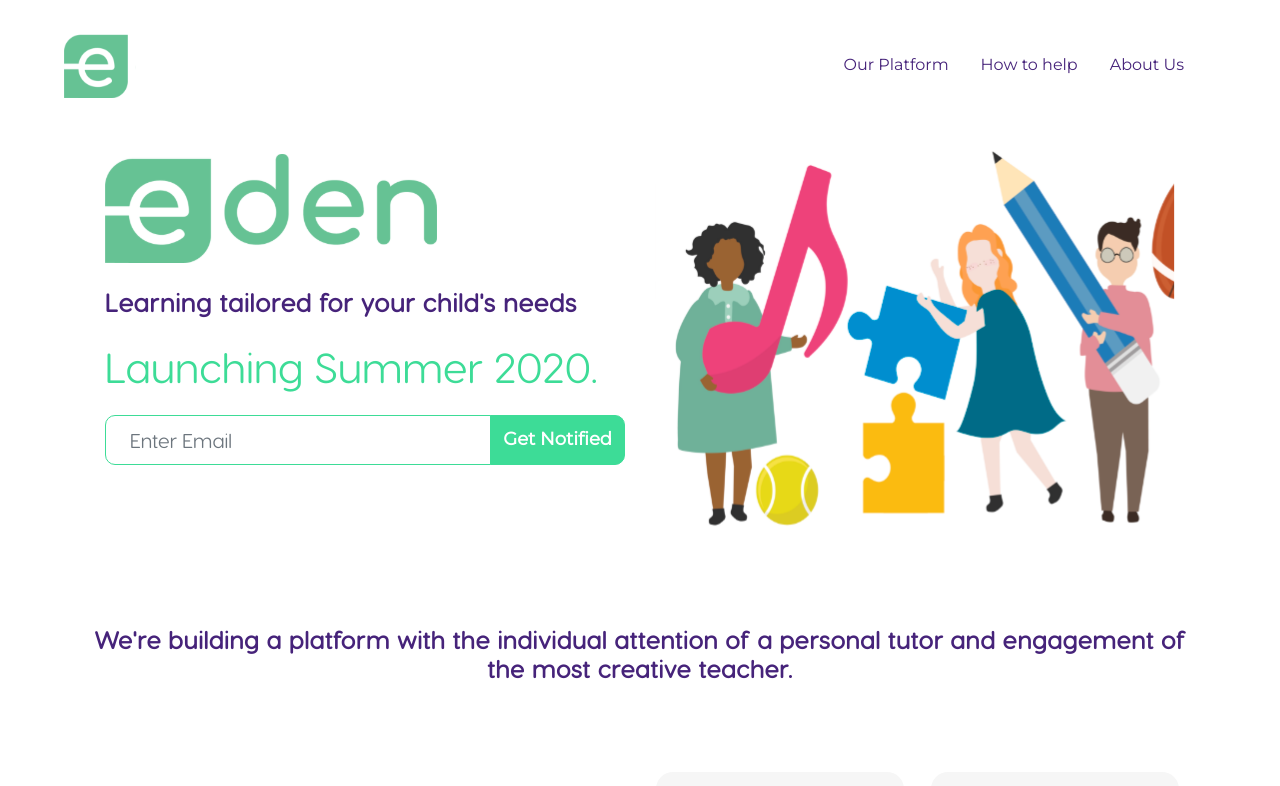
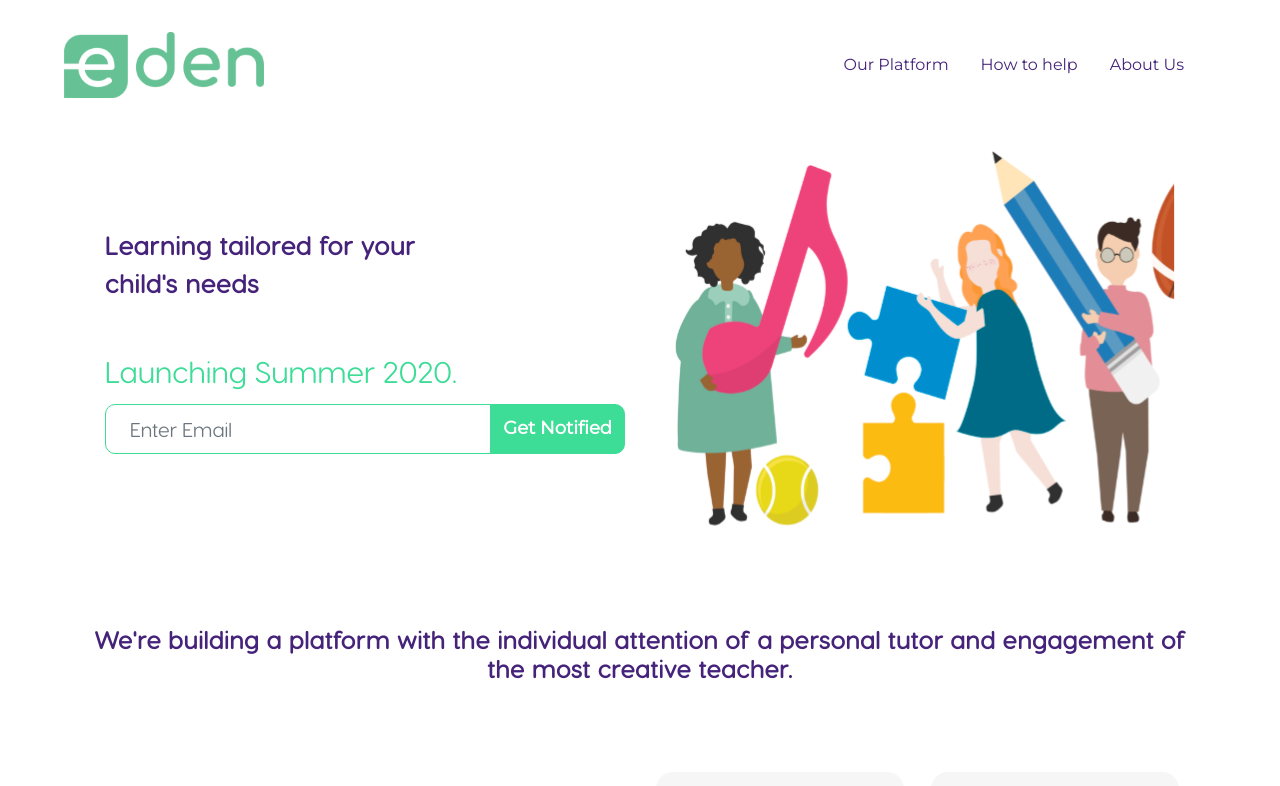
Before and after one commit to eden-learning/eden-client, a React (Create React App) app: page / in a window 1280 px wide. Shown: the top 786 px of the page. Built offline with nearby package versions, Linux system fonts and the light colour scheme.

Commit message:
feature:remove logo from hero section.

```diff
--- a/src/components/EmailForm.js
+++ b/src/components/EmailForm.js
@@ -2,7 +2,6 @@
 import PropTypes from 'prop-types';
 import $ from 'jquery';
 import airtableFns from '../services/airtableSvc';
-import logo from '../assets/eden-logo.svg';
 
 export default function EmailForm({ className }) {
   const [email, setEmail] = useState('');
@@ -24,11 +23,11 @@
 
   return (
     <div className={className}>
-      <img className="logo mt-4" src={logo} alt="eden logo" />
-      <h3 className="hero-section-text mt-4 mb-4">
-        Learning tailored for your child&apos;s needs
+      <h3 className="hero-section-text hero-section-text-top  mt-5">
+        Learning tailored for your
       </h3>
-      <h4 className="hero-section-title mb-4">Launching Summer 2020.</h4>
+      <h3 className="hero-section-text mb-5">child&apos;s needs</h3>
+      <h4 className="hero-section-title">Launching Summer 2020.</h4>
       <form className="input-group mb-3" onSubmit={handleSubmit}>
         <input
           type="email"
--- a/src/components/HeroSection.js
+++ b/src/components/HeroSection.js
@@ -9,7 +9,7 @@
       <div className="mb-auto" />
       <div className="row ">
         <div className="hero-img col-lg-6 order-lg-2 mx-auto">
-          <img src={hero} alt="eden logo" />
+          <img src={hero} alt="" />
         </div>
         <EmailForm className="col-lg-6 order-lg-1 mx-auto" />
       </div>
--- a/src/styles/HeroSection.css
+++ b/src/styles/HeroSection.css
@@ -9,11 +9,15 @@
   letter-spacing: 0.882353px;
   color: #46237a;
 }
+
+.hero-section-text-top {
+  padding-top: 52px;
+}
 .hero-section-title {
   color: #3DDC97;
   font-weight: 500;
   font-family: Visby Round CF;
-  font-size: 42px;
+  font-size: 30px;
   line-height: 50px;
 }
 .form-control {
--- a/src/styles/Navbar.css
+++ b/src/styles/Navbar.css
@@ -23,8 +23,4 @@
   .navbar-logo {
     width: 200px;
   }
-  .logo-container {
-    overflow: hidden;
-    max-width: 120px;
-  }
 }
```
